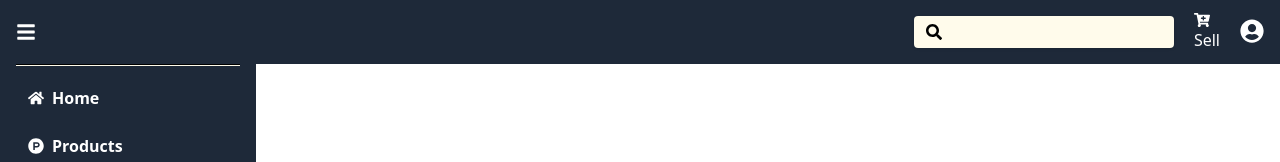
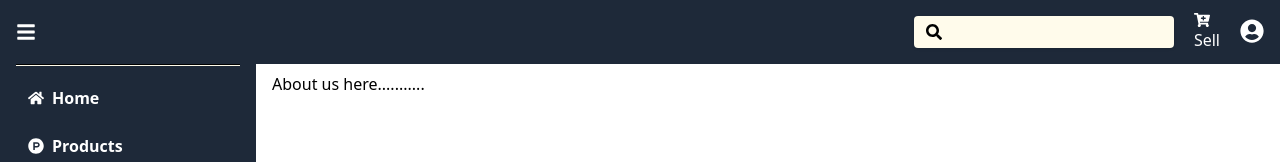
Before and after one commit to BikashChamua01/iitgnCampusCart, a React (Vite) app in the folder client/: page /about in a window 1280 px wide. Shown: the top 162 px of the page. Built offline with nearby package versions, Linux system fonts and the light colour scheme.

Commit message:
fic page overlapin with navbar

```diff
--- a/client/src/App.jsx
+++ b/client/src/App.jsx
@@ -40,7 +40,7 @@ const App = () => {
             />
           </div>
 
-          <main className={`flex-1 p-4 ${sidebarToggle?"":"ml-64"}`} >
+          <main className={`flex-1 p-4 ${sidebarToggle?"":"ml-64"} mt-14`} >
             <Routes>
               <Route path="/" element={<Home />} />
               <Route path="/home" element={<Home />} />
--- a/client/src/pages/About.jsx
+++ b/client/src/pages/About.jsx
@@ -1,7 +1,7 @@
 import React from "react";
 
 const About = () => {
-  return <div>About us is nother still...........</div>;
+  return <div>About us here...........</div>;
 };
 
 export default About;
```
